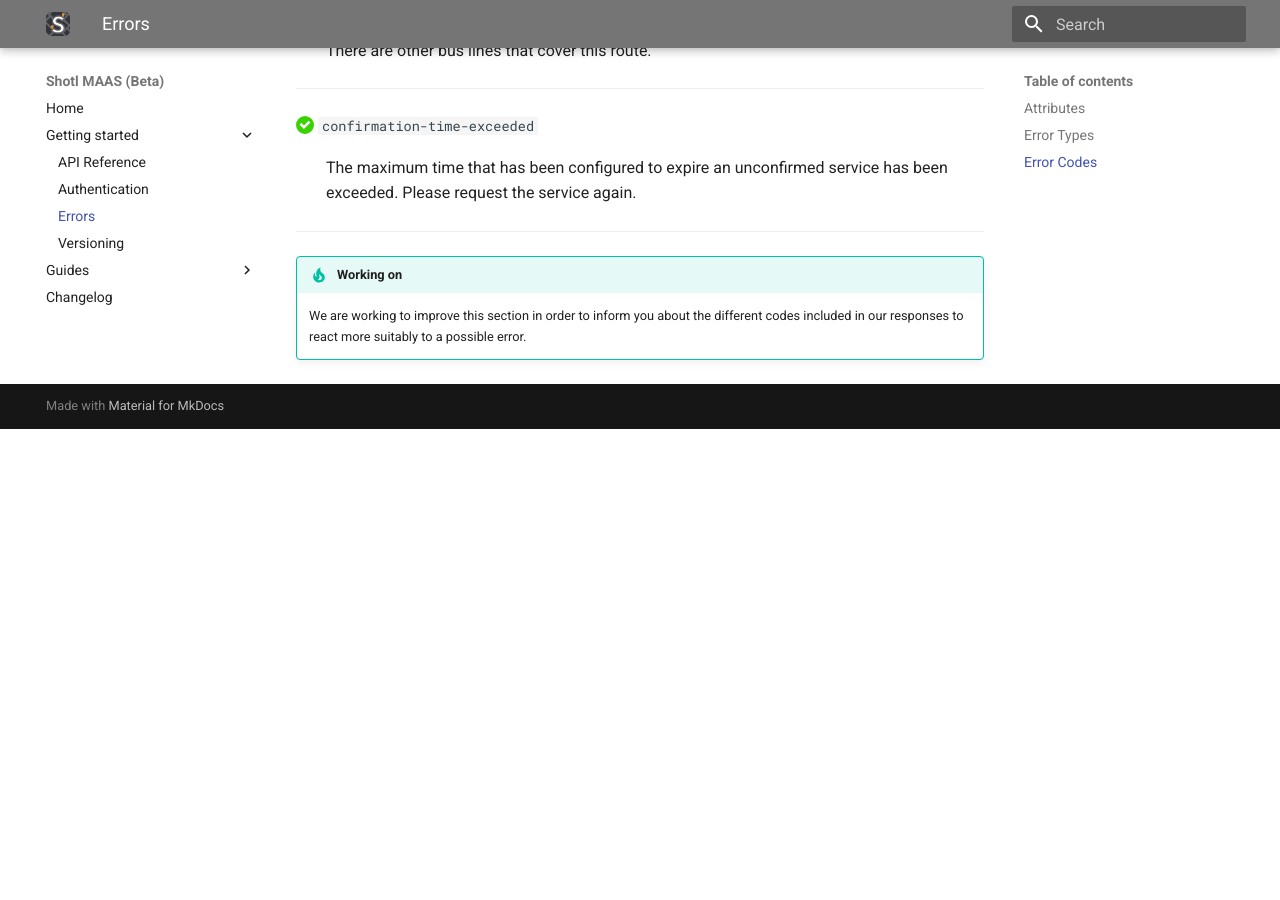
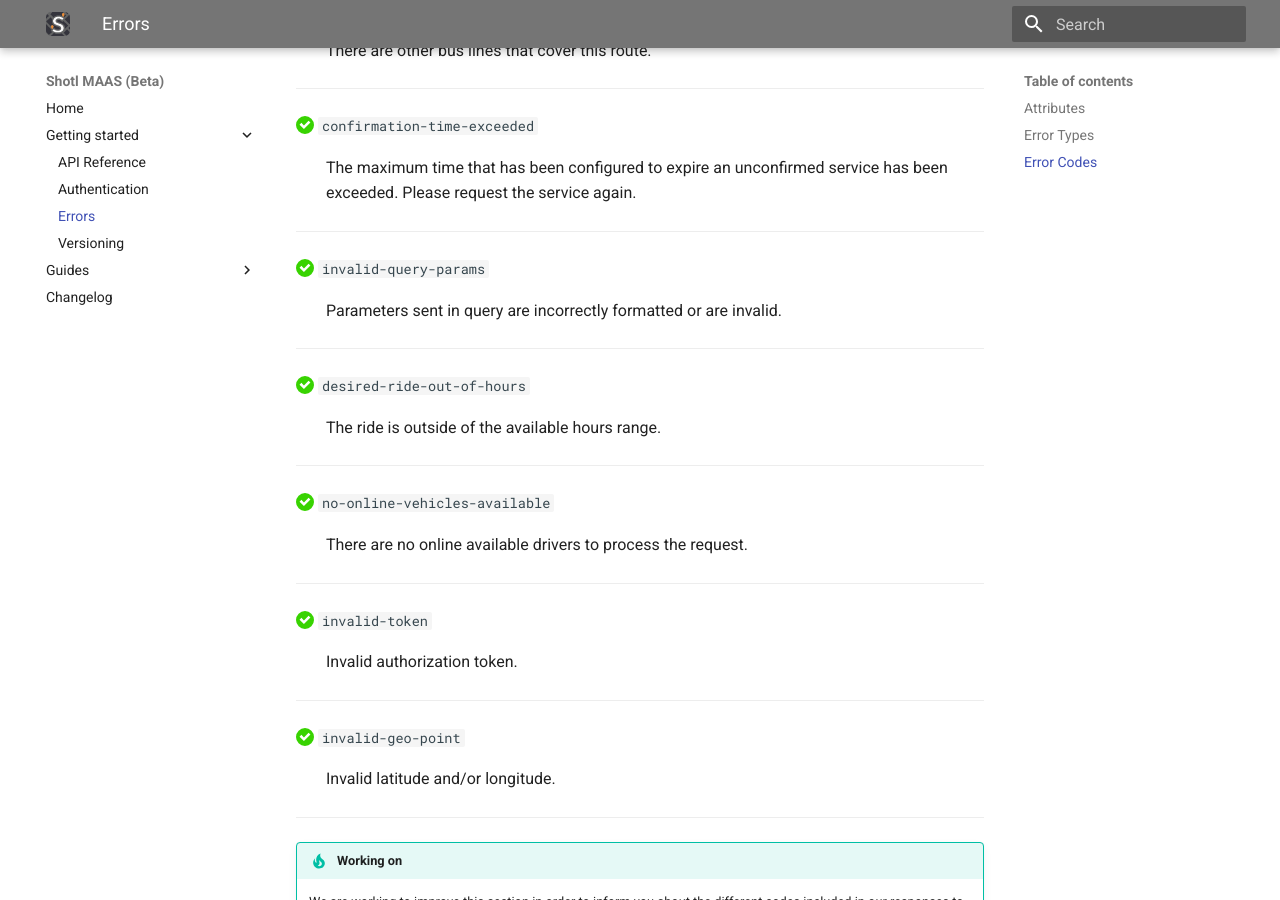
Before and after one commit to shotl/maas-docs, an MkDocs documentation site: the page built from docs/getting-started/errors.md, in a window 1280 px wide and 900 px high, scrolled down 2733 px. Built offline with MkDocs 1.6.1 and Material for MkDocs 9.7.7, drawn with Linux system fonts in a browser that asks for light colours; before the commit the page ends 3162 px from its top, so only the background shows below that.

Commit message:
updated error messages

```diff
--- a/docs/getting-started/errors.md
+++ b/docs/getting-started/errors.md
@@ -69,6 +69,21 @@ Some 4xx errors that could be handled programmatically include an error code tha
 <span class="check-circle-fill">:octicons-check-circle-fill-12:</span> <code>confirmation-time-exceeded</code>
 :   The maximum time that has been configured to expire an unconfirmed service has been exceeded. Please request the service again.
 -------------
+<span class="check-circle-fill">:octicons-check-circle-fill-12:</span> <code>invalid-query-params</code>
+:   Parameters sent in query are incorrectly formatted or are invalid.
+-------------
+<span class="check-circle-fill">:octicons-check-circle-fill-12:</span> <code>desired-ride-out-of-hours</code>
+:   The ride is outside of the available hours range.
+-------------
+<span class="check-circle-fill">:octicons-check-circle-fill-12:</span> <code>no-online-vehicles-available</code>
+:   There are no online available drivers to process the request.
+-------------
+<span class="check-circle-fill">:octicons-check-circle-fill-12:</span> <code>invalid-token</code>
+:   Invalid authorization token.
+-------------
+<span class="check-circle-fill">:octicons-check-circle-fill-12:</span> <code>invalid-geo-point</code>
+:   Invalid latitude and/or longitude.
+-------------
 
 !!! tip "Working on"
     We are working to improve this section in order to inform you about the different codes included in our responses
```
Also changed, not shown: docs/changelog.md (+4 -2 lines).
